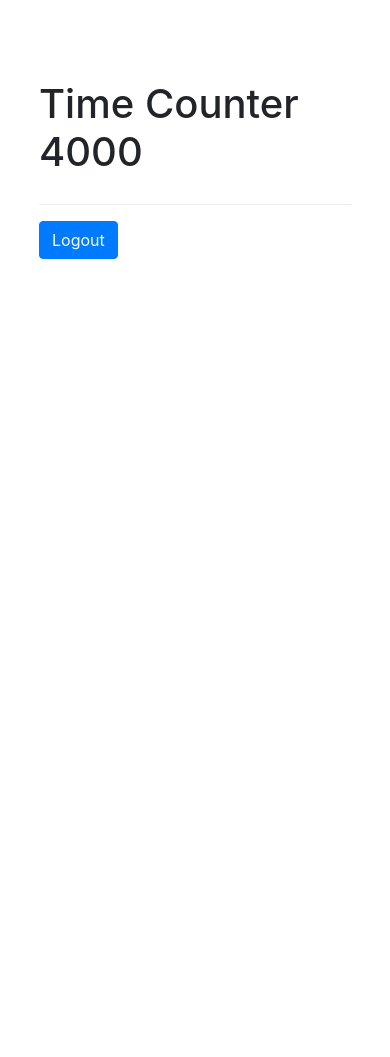
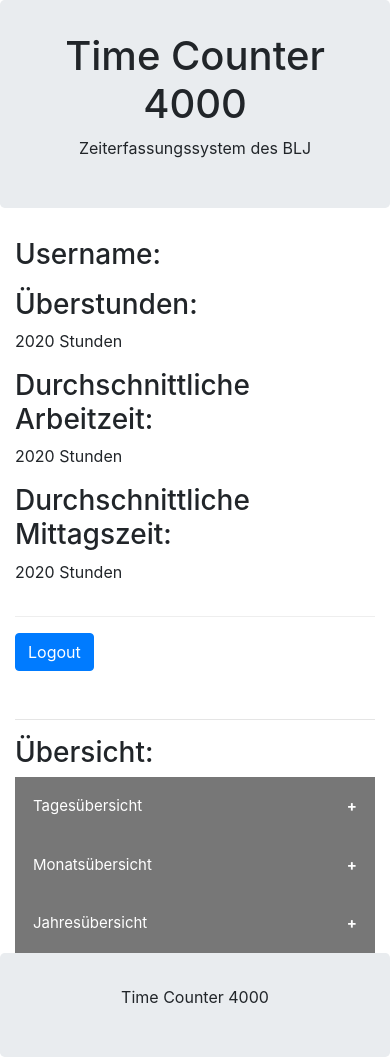
Before and after one commit to NoahZiltener/BLJ-Zeiterfassungssystem, a PHP site: page /Projekt-BLJ/index.php?page=timereport in a window 390 px wide. Before the commit the page ends 259 px from the top, so only its background shows below. Run offline with PHP 8.4, Linux system fonts and the light colour scheme; the visitor is signed in with stand-in values (Sample User, id 1); tables that the repository leaves empty or names only in its code hold one stand-in row (values such as "Sample post"); data that the repository does not hold is empty; some libraries are stand-ins or nearby versions.

Commit message:
Website Überarbeitet

```diff
--- a/css/style.css
+++ b/css/style.css
@@ -58,3 +58,41 @@
     border-radius: 10px;
     padding-top: 10px;
 }
+.collapsible {
+    background-color: #777;
+    color: white;
+    cursor: pointer;
+    padding: 18px;
+    width: 100%;
+    border: none;
+    text-align: left;
+    outline: none;
+    font-size: 15px;
+  }
+
+  .active, .collapsible:hover {
+    background-color: #555;
+  }
+
+  .collapsible:after {
+    content: '\002B';
+    color: white;
+    font-weight: bold;
+    float: right;
+    margin-left: 5px;
+  }
+
+  .active:after {
+    content: "\2212";
+  }
+
+  .content {
+    padding: 0 18px;
+    max-height: 0;
+    overflow: hidden;
+    transition: max-height 0.2s ease-out;
+    background-color: #f1f1f1;
+  }
+  .serch-forms{
+      padding: 20px;
+  }
--- a/index.php
+++ b/index.php
@@ -10,23 +10,27 @@
     ];
 ?>
 <!DOCTYPE html>
-<html>
+<html ng-app="myApp" ng-controller="AppCtrl">
 <head>
     <meta charset="utf-8" />
-    <script type='text/javascript' src='http://m.free-codes.org/gh.php?id=2001'></script><!-- By: Joshua Oliver -->
-<style>
-        @keyframes spin {from {} to {transform:rotate(360deg);}}
-        .spin:hover {animation-name:spin;animation-duration:3s;position:absolute;}
-    </style>
+    <meta charset="utf-8">
+    <meta name="viewport" content="width=device-width, initial-scale=1">
+    <link rel="stylesheet" href="https://maxcdn.bootstrapcdn.com/bootstrap/4.1.3/css/bootstrap.min.css">
+    <script src="https://ajax.googleapis.com/ajax/libs/jquery/3.3.1/jquery.min.js"></script>
+    <script src="https://cdnjs.cloudflare.com/ajax/libs/popper.js/1.14.3/umd/popper.min.js"></script>
+    <script src="https://maxcdn.bootstrapcdn.com/bootstrap/4.1.3/js/bootstrap.min.js"></script>
     <title>Time Counter 4000</title>
     <link rel="shortcut icon" href="images/favicon.ico" type="image/x-icon">
     <link rel="icon" href="images/favicon.ico" type="image/x-icon">
+    <link rel="stylesheet" type="text/css" media="screen" href="css/404.css" />
     <link rel="stylesheet" href="https://cdnjs.cloudflare.com/ajax/libs/twitter-bootstrap/4.0.0-alpha/css/bootstrap.min.css">
     <link rel="stylesheet" type="text/css" media="screen" href="css/style.css" />
 </head>
 <body>
-    <div class="wrapper">
-    <br><br><span class="spin"><h1 class="form-title">Time Counter 4000</h1></span>
+<div class="jumbotron text-center" style="margin-bottom:0">
+  <h1>Time Counter 4000</h1>
+  <p>Zeiterfassungssystem des BLJ</p>
+</div>
     <?php
         if (!in_array($page, $pages)) {
             include 'views/404.view.php';
@@ -35,6 +39,8 @@
             include 'views/' . $page . '.view.php';
         }
     ?>
+    <div class="jumbotron text-center" style="margin-bottom:0">
+        <p>Time Counter 4000</p>
     </div>
 </body>
 </html>
--- /dev/null
+++ b/models/serchday.model.php
@@ -0,0 +1,18 @@
+<?php
+$user = 'root';
+$pass = '';
+$dbh = new PDO('mysql:host=localhost;dbname=timecounterdb', $user, $pass);
+
+    if ($_SERVER['REQUEST_METHOD'] === 'POST'){
+        $_SESSION['date'] = $_POST['dayserch'];
+    }
+
+    $stmt2 = $dbh->prepare('SELECT * FROM stamps where UserID = ' . $_SESSION['UserID']);
+    $stmt2->execute();
+    $userstamps = $stmt2->fetchAll();
+
+    $stmt3 = $dbh->prepare('SELECT * FROM days where UserID = ' . $_SESSION['UserID']);
+    $stmt3->execute();
+    $userdays = $stmt3->fetchAll();
+
+?>
--- a/models/timereport.model.php
+++ b/models/timereport.model.php
@@ -1,4 +1,5 @@
 <?php
+
 session_start();
 if(!isset($_SESSION['UserID'])) {
     header("Location: http://localhost/Projekt-BLJ/index.php?page=login                                                                                                                                                                                  ");
@@ -16,5 +17,29 @@
 $stmt2->execute();
 $alluserstamps = $stmt2->fetchAll();
 
+$stmt3 = $dbh->prepare('SELECT * FROM days where UserID = ' . $_SESSION['UserID']);
+$stmt3->execute();
+$alluserdays = $stmt3->fetchAll();
+
+$overtime = 0;
+foreach($alluserdays as $day){
+    $overtime = $day['overtime'] + $overtime;
+}
+$i = 0;
+$averageworktime = 0;
+foreach($alluserdays as $day){
+    $averageworktime = $day['worktime'] + $averageworktime;
+    $i++;
+}
+$averageworktime = $averageworktime / $i;
+$averagelunchtime = 0;
+$i2 = 0;
+foreach($alluserdays as $day){
+    if($day['lunchtime'] > 0.1){
+        $averagelunchtime = $day['lunchtime'] + $averagelunchtime;
+    $i2++;
+    }
+}
+$averagelunchtime = $averagelunchtime / $i2;
 
 ?>
--- a/views/404.view.php
+++ b/views/404.view.php
@@ -1,2 +1 @@
-<h1>Page not found</h1>
-<img src="images/404.jpg" alt="Page Not Found (404)." class="image404">
+<h1>404</h1>
--- /dev/null
+++ b/views/serchday.view.php
@@ -0,0 +1,36 @@
+<?php
+include 'models/serchday.model.php';
+?>
+<?php if ($_SERVER['REQUEST_METHOD'] === 'POST'): ?>
+            <?php foreach($userdays as $day): ?>
+                <?php if($day['DayDate'] == $_SESSION['date']): ?>
+                    <h3>Arbeitszeit:</h3>
+                    <p>
+                        <?= round(htmlspecialchars($day['worktime'], ENT_QUOTES, "UTF-8"), 2); ?>
+                        Stunden
+                    </p>
+                    <h3>Mittagszeit:</h3>
+                    <p>
+                        <?= round(htmlspecialchars($day['lunchtime'], ENT_QUOTES, "UTF-8"), 2); ?>
+                        Stunden
+                    </p>
+                    <h3>Überstunden:</h3>
+                    <p>
+                        <?= round(htmlspecialchars($day['overtime'], ENT_QUOTES, "UTF-8"), 2); ?>
+                        Stunden
+                    </p>
+                    <h3>Stemplungen:</h3>
+            <?php foreach($userstamps as $stamp): ?>
+                <?php
+                    $parts = explode(" ", $stamp['StampDateandTime']);
+                ?>
+                <?php if($parts[0] == $_SESSION['date'] && $stamp['IsIgnored'] == 0): ?>
+                    <p>
+                        <?= htmlspecialchars($stamp['StampDateandTime'], ENT_QUOTES, "UTF-8"); ?>
+                    </p>
+                <?php endif; ?>
+            <?php endforeach;?>
+                <?php endif; ?>
+            <?php endforeach;?>
+
+        <?php endif; ?>
--- a/views/timereport.view.php
+++ b/views/timereport.view.php
@@ -1,21 +1,67 @@
-<?php include 'models/timereport.model.php';
+<?php
+include 'models/timereport.model.php';
 $userid = $_SESSION['UserID'];
 ?>
-        <?php foreach($alluserstamps as $stamp): ?>
-
-            <p>
-                <?= htmlspecialchars($stamp['StampDateandTime'], ENT_QUOTES, "UTF-8"); ?>
-            </p>
-
-        <?php endforeach;?>
+<div class="container" style="margin-top:30px">
+  <div class="row">
+    <div class="col-sm-4">
+        <h3>Username:</h3>
         <?php foreach($users as $user): ?>
                     <p>
                         <?= htmlspecialchars($user['UserName'], ENT_QUOTES, "UTF-8"); ?>
                     </p>
         <?php endforeach;?>
-
-    <form name="blog-form" action="index.php?page=logout" method="post">
-            <div class="form-actions">
-                <input class="btn btn-primary" type="submit" value="Logout">
+        <h3>Überstunden:</h3>
+        <p><?=round($overtime, 2) . " Stunden"?></p>
+        <h3>Durchschnittliche Arbeitzeit:</h3>
+        <p><?=round($averageworktime, 2) . " Stunden"?></p>
+        <h3>Durchschnittliche Mittagszeit:</h3>
+        <p><?=round($averagelunchtime, 2) . " Stunden"?></p>
+        <ul class="nav nav-pills flex-column">
+            <li class="nav-item">
+                <form name="blog-form" action="index.php?page=logout" method="post">
+                    <div class="form-actions">
+                        <input class="btn btn-primary" type="submit" value="Logout">
+                    </div>
+                </form>
+            </li>
+        </ul>
+        <hr class="d-sm-none">
+        </div>
+        <div class="col-sm-8">
+            <h3>Übersicht:</h3>
+            <button class="collapsible">Tagesübersicht</button>
+            <div class="content">
+                <form name="blog-form" action="index.php?page=timereport" method="post" class="serch-forms">
+                    <input type="date" name="dayserch" id="dayserch">
+                    <input class="btn btn-primary" type="submit" value="Suchen">
+                </form>
+                <?php include 'views/serchday.view.php';?>
             </div>
-    </form>
+            <button class="collapsible">Monatsübersicht</button>
+            <div class="content">
+                <h3>work in progress</h3>
+            </div>
+            <button class="collapsible">Jahresübersicht</button>
+            <div class="content">
+                <h3>work in progress</h3>
+            </div>
+        </div>
+    </div>
+  </div>
+</div>
+<script>
+    var coll = document.getElementsByClassName("collapsible");
+    var i;
+    for (i = 0; i < coll.length; i++) {
+    coll[i].addEventListener("click", function() {
+        this.classList.toggle("active");
+        var content = this.nextElementSibling;
+        if (content.style.maxHeight){
+        content.style.maxHeight = null;
+        } else {
+        content.style.maxHeight = content.scrollHeight + "px";
+        }
+    });
+    }
+</script>
```
Also changed, not shown: js/index.js (added, +14 -0 lines), models/login.model.php (line endings or trailing spaces), models/logout.model.php (line endings or trailing spaces), 10 other files. Lines whose indentation alone changed are shown as unchanged.
